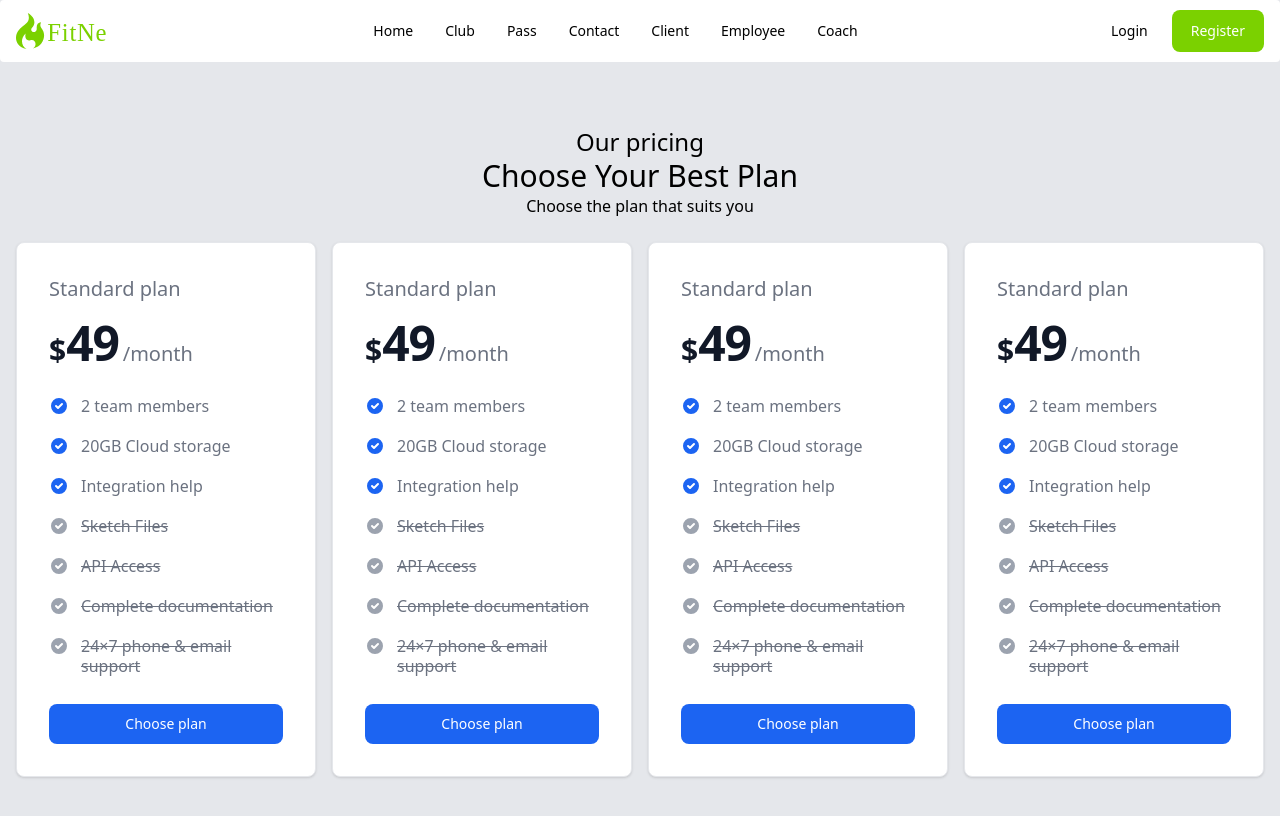
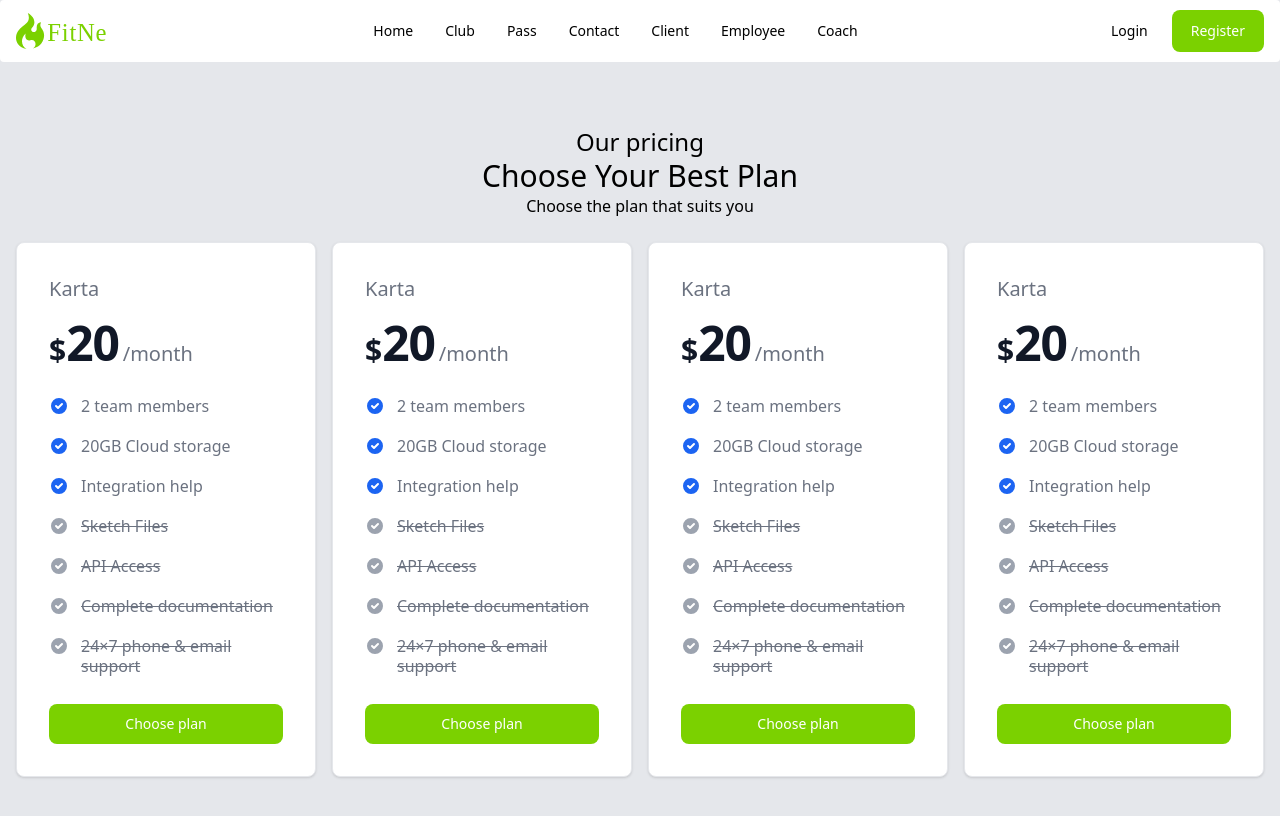
Before and after one commit to modul-sum-3/sum-front, a React (Create React App) app: page /pass in a window 1280 px wide. Shown: the top 816 px of the page. Built offline with nearby package versions, Linux system fonts and the light colour scheme.

Commit message:
Add props to PassCard

```diff
--- a/src/components/PassCard.js
+++ b/src/components/PassCard.js
@@ -1,13 +1,15 @@
-const PassCard = () => {
+const PassCard = ({ title, price }) => {
   return (
     <div>
       <div className="w-full max-w-sm rounded-lg border border-gray-200 bg-white p-4 shadow dark:border-gray-700 dark:bg-gray-800 sm:p-8">
         <h5 className="mb-4 text-xl font-medium text-gray-500 dark:text-gray-400">
-          Standard plan
+          {title}
         </h5>
         <div className="flex items-baseline text-gray-900 dark:text-white">
           <span className="text-3xl font-semibold">$</span>
-          <span className="text-5xl font-extrabold tracking-tight">49</span>
+          <span className="text-5xl font-extrabold tracking-tight">
+            {price}
+          </span>
           <span className="ml-1 text-xl font-normal text-gray-500 dark:text-gray-400">
             /month
           </span>
@@ -150,7 +152,7 @@ const PassCard = () => {
         </ul>
         <button
           type="button"
-          className="inline-flex w-full justify-center rounded-lg bg-blue-600 px-5 py-2.5 text-center text-sm font-medium text-white hover:bg-blue-700 focus:outline-none focus:ring-4 focus:ring-blue-200 dark:focus:ring-blue-900"
+          className="inline-flex w-full justify-center rounded-lg bg-primary px-5 py-2.5 text-center text-sm font-medium text-white hover:bg-green-100 focus:outline-none focus:ring-4 focus:ring-blue-200 dark:focus:ring-blue-900"
         >
           Choose plan
         </button>
--- a/src/pages/Pass.js
+++ b/src/pages/Pass.js
@@ -11,10 +11,18 @@ const Pass = () => {
           <p>Choose the plan that suits you</p>
         </div>
         <div className="my-6 flex gap-4">
-          <PassCard />
-          <PassCard />
-          <PassCard />
-          <PassCard />
+          <PassCard title="Karta" price="20">
+            content
+          </PassCard>
+          <PassCard title="Karta" price="20">
+            content
+          </PassCard>
+          <PassCard title="Karta" price="20">
+            content
+          </PassCard>
+          <PassCard title="Karta" price="20">
+            content
+          </PassCard>
         </div>
       </MainTemplate>
     </div>
```
